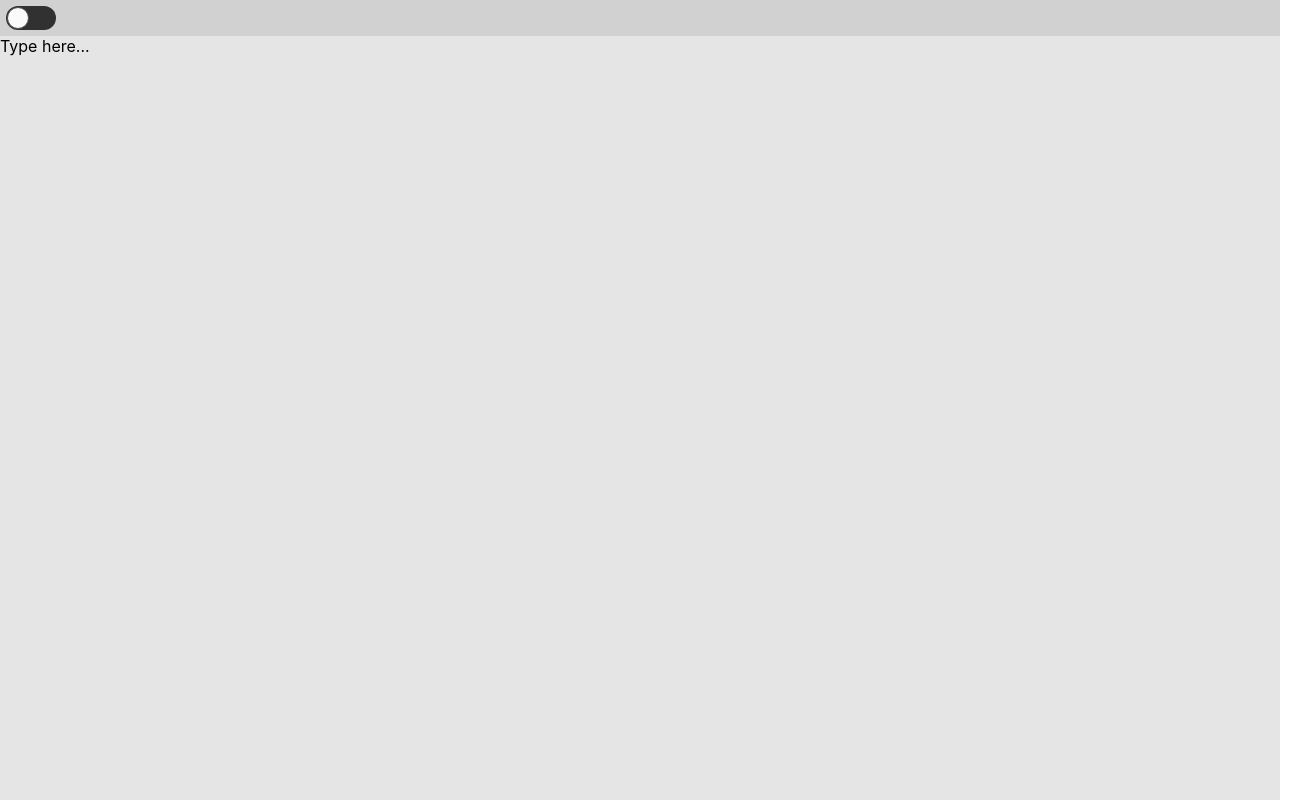
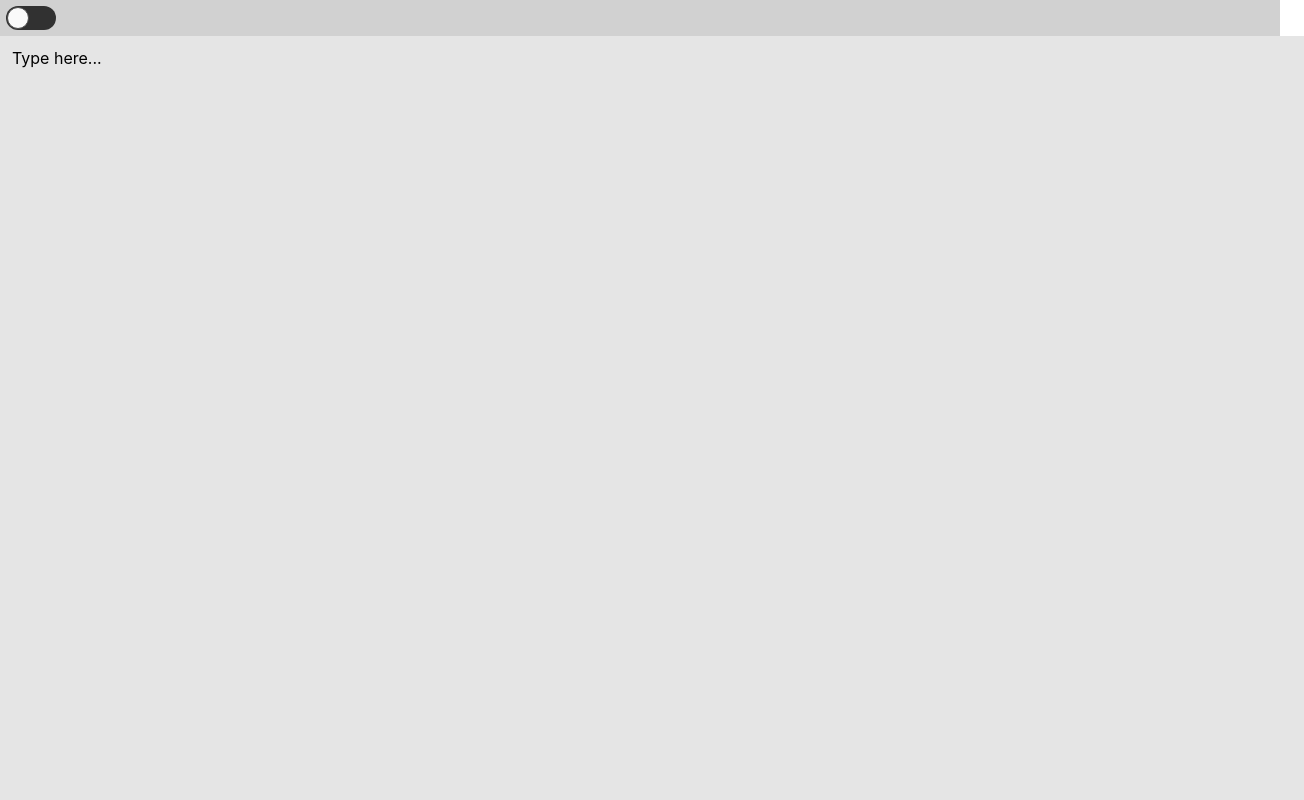
Before and after one commit to kharenzze/notable, a React (Create React App) app: page / in a window 1280 px wide. Shown: the whole page, 1304 px wide, since content can reach past the window. Built offline with nearby package versions, Linux system fonts and the light colour scheme.

Commit message:
Add type

```diff
--- a/src/App.tsx
+++ b/src/App.tsx
@@ -4,11 +4,11 @@ import { ThemeManager } from "./themes/ThemeManager";
 import { ThemeToogle } from "./components/ThemeToggle";
 import { NotesContainer } from "./layout";
 import { Slate, Editable, withReact } from "slate-react";
-import { createEditor } from "slate";
+import { createEditor, Node } from "slate";
 
 function App() {
   const editor = useMemo(() => withReact(createEditor()), [])
-  const [value, setValue] = useState([
+  const [value, setValue] = useState<Node[]>([
     {
       type: 'paragraph',
       children: [{ text: 'Type here...' }],
--- a/src/layout/index.tsx
+++ b/src/layout/index.tsx
@@ -22,5 +22,6 @@ export const NotesContainer = styled.div`
   flex: 1;
   width: 100%;
   min-height: 1px;
+  padding: 12px;
   background: ${(props) => props.theme.colors.neutralSecondary};
 `
```
